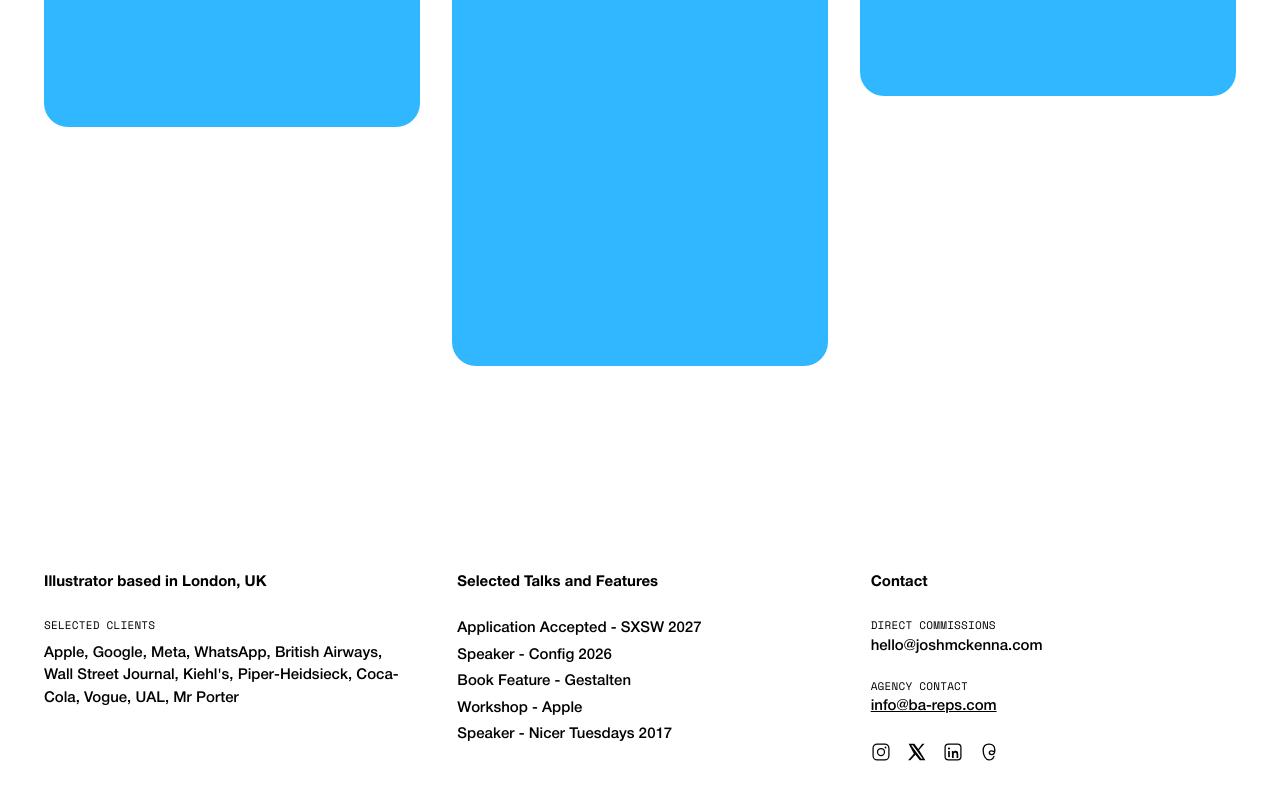
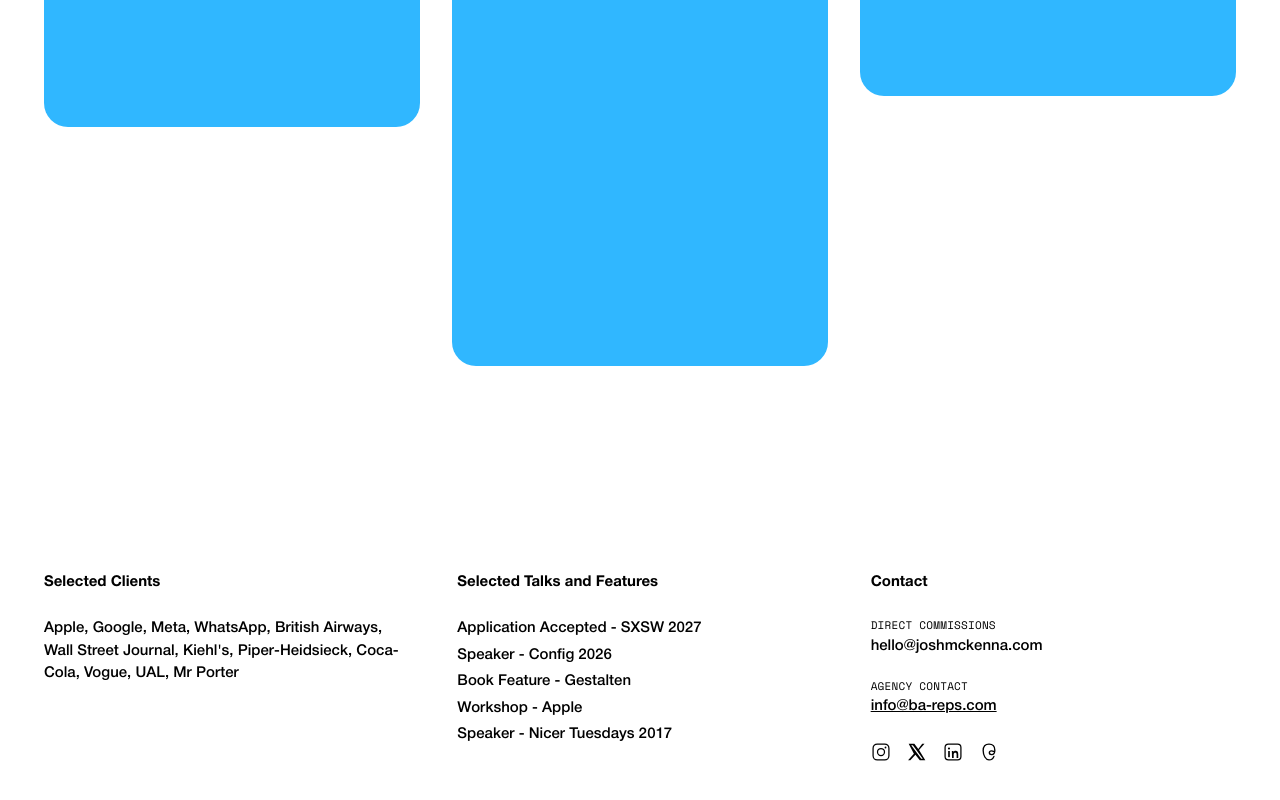
Before and after one commit to jshmck/josh-mckenna-portfolio, a Next.js app: page / in a window 1280 px wide. Shown: the part 2732-3532 px from the top of the page. Built offline with nearby package versions, Linux system fonts and the light colour scheme.

Commit message:
fix(footer): drop the "Illustrator based in..." line, Selected Clients is the header
Column 1's header is now just "Selected Clients", matching the bold
header treatment of the other two columns instead of a two-tier
heading + eyebrow.

```diff
--- a/components/site/footer.tsx
+++ b/components/site/footer.tsx
@@ -70,10 +70,9 @@ export function Footer() {
       <div className="mx-auto grid max-w-frame gap-10 px-6 py-16 md:grid-cols-3 md:gap-12 md:px-gutter">
         <div>
           <p className="font-body text-[15px] font-bold text-ink">
-            {siteConfig.role} based in {siteConfig.location}, UK
+            Selected Clients
           </p>
-          <p className="type-label mt-6 text-ink-muted">Selected Clients</p>
-          <p className="font-body mt-2 text-[15px] text-ink-muted">
+          <p className="font-body mt-6 text-[15px] text-ink-muted">
             {clients.join(", ")}
           </p>
         </div>
```
